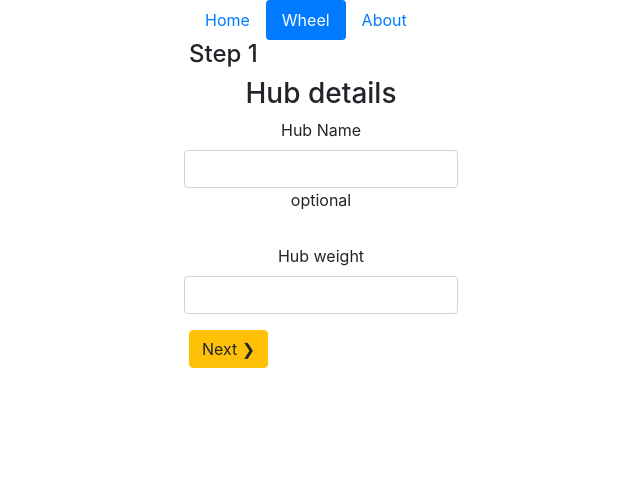
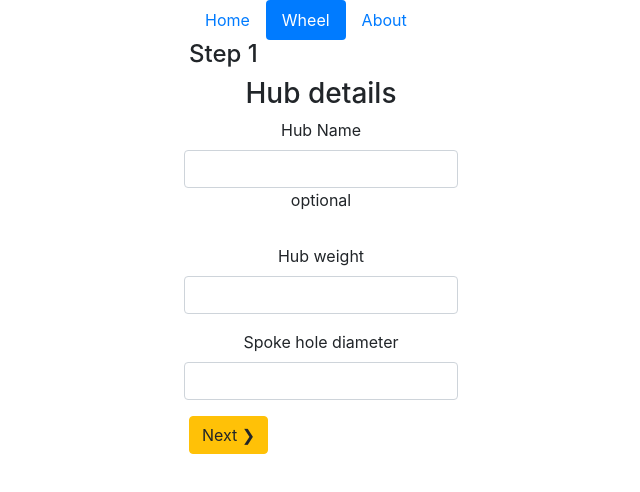
Before and after one commit to kimchirice/32spoke, a React (Create React App) app: page /wheel in a window 1280 px wide. Shown: the top 492 px of the page, without its empty margins (319-959 px from the left). Built offline with nearby package versions, Linux system fonts and the light colour scheme.

Commit message:
[Mod] initial state of wheel

```diff
--- a/src/Components/Hub/Hub.js
+++ b/src/Components/Hub/Hub.js
@@ -3,6 +3,7 @@ import { WheelContext } from '../../Context/WheelContext'
 
 export default function Hub() {
   const {wheel, handleChange} = useContext(WheelContext);
+
 
     return (
       <div>
@@ -36,6 +37,21 @@ export default function Hub() {
                 />
               </div>
             </div>
+            <div className="form-row">
+              <div className="form-group ">
+                <label className="form-label" htmlFor="spokeHoleDiameter">Spoke hole diameter</label>
+                <input
+                    className="form-control"
+                    type='text'
+                    id='spokeHoleDiameter'
+                    name='spokeHoleDiameter'
+                    value={wheel.spokeHoleDiameter}
+                    onChange={handleChange}
+                />
+              </div>
+            </div>
+
+
 
 
 
--- a/src/Context/WheelContext.js
+++ b/src/Context/WheelContext.js
@@ -6,20 +6,17 @@ const WheelContextProvider = ({children}) => {
   const initialWheelValue = {
     hubName: '',
     rimName: '',
-    spokeName: ''
+    spokeNmae: ''
   }
 
   const [currentStep, setCurrentStep] = useState(1)
-  console.log(currentStep)
   const [wheel, setWheel] = useState(initialWheelValue)
 
-  function handleChange(e) {
-    const { name, value } = e.target;
-    console.log(`name is ${name} while value is ${value}`)
-    setWheel({
-      ...wheel,
-      [name]: value
-    })
+  function handleChange(event) {
+    const { name, value } = event.target;
+    let newWheel = Object.assign({}, wheel)
+    newWheel[name] = value;
+    setWheel(newWheel);
   }
 
   function handleClickPrev(e) {
@@ -52,7 +49,7 @@ const WheelContextProvider = ({children}) => {
     >
       {children}
     </WheelContext.Provider>
-  )
+  );
 }
 
 export { WheelContext, WheelContextProvider }
--- a/src/Pages/Wheel.js
+++ b/src/Pages/Wheel.js
@@ -31,6 +31,7 @@ const Wheel = () => {
       case 1:
         return(
           <div>
+            <div></div>
             <button onClick={handleClickNext} type="button" className="btn btn-warning">Next ❯</button>
           </div>
         )
```
